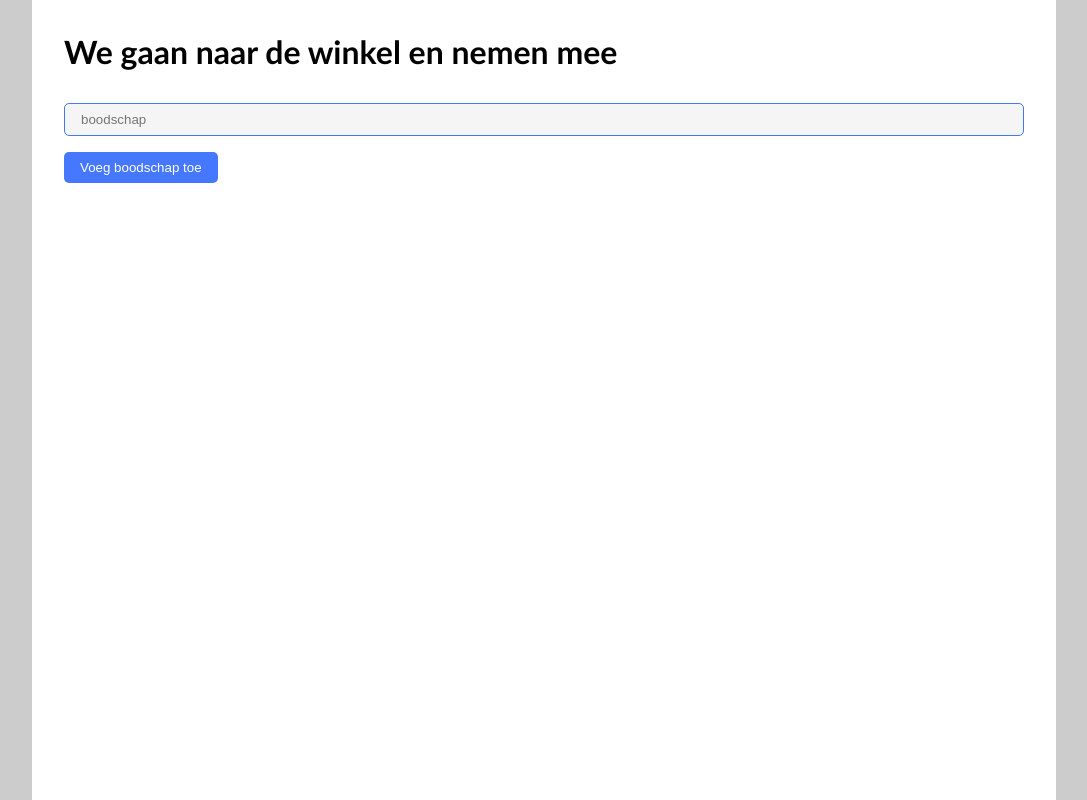
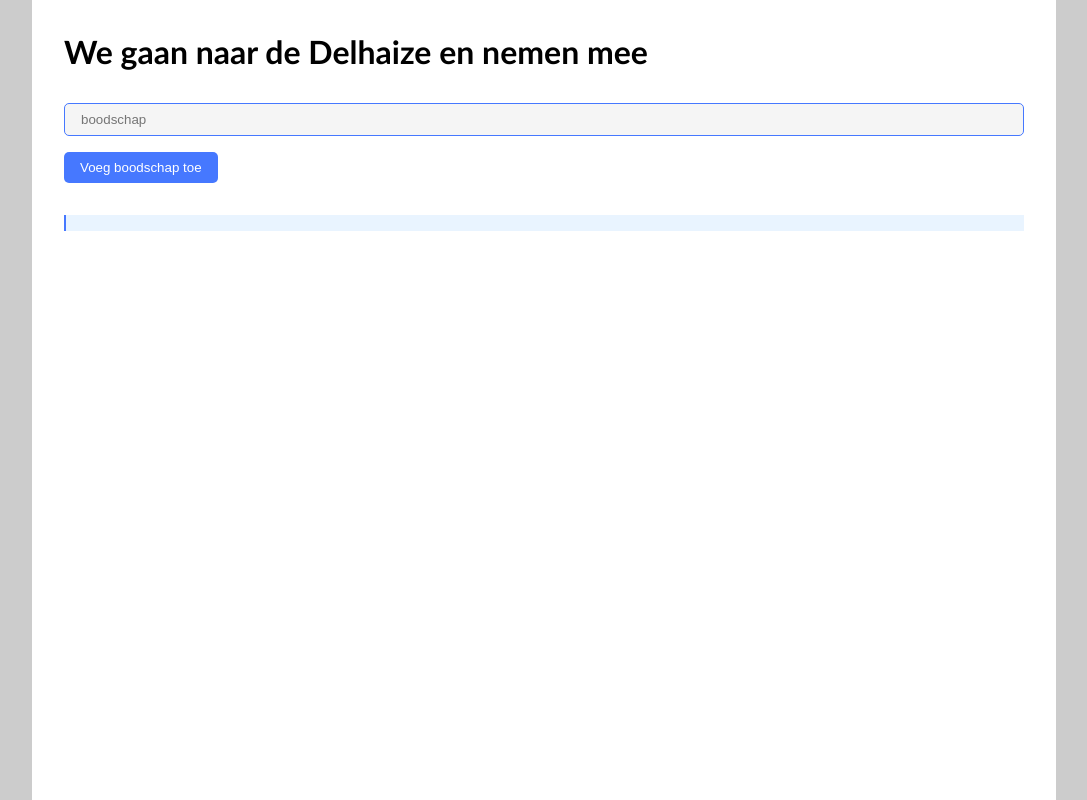
Before and after one commit to pgm-harmhoek/web-storage-api, a plain HTML site: page index.html in a window 1280 px wide. Both pictures are taken after a click on the button "Voeg boodschap toe". Shown: the whole page, without its empty margins (96-1183 px from the left). Drawn offline with Linux system fonts and the light colour scheme.

Commit message:
solution demo 23/02/17

```diff
--- a/index.html
+++ b/index.html
@@ -12,7 +12,7 @@
 <body>
 
   <div class="container">
-    <h1>We gaan naar de winkel en nemen mee</h1>
+    <h1>We gaan naar de Delhaize en nemen mee</h1>
 
     <form id="groceryForm" action="">
 
--- a/js/app.js
+++ b/js/app.js
@@ -1,12 +1,49 @@
 const app = {
   init() {
+    // haal de boodschappen uit localStorage,
+    // als er geen zijn dan is het een lege array --> || []
+    this.groceries = JSON.parse(localStorage.getItem("groceries")) || [];
+
     this.cacheElements();
     this.registerListeners();
     this.createHTMLList();
   },
-  cacheElements() {},
-  registerListeners() {},
-  createHTMLList() {},
+  cacheElements() {
+    this.$inpGrocery = document.querySelector("#grocery");
+    this.$btnAdd = document.querySelector("#add");
+    this.$ulGroceries = document.querySelector("#groceries");
+  },
+  registerListeners() {
+    this.$inpGrocery.addEventListener("keyup", (e) => {
+      e.preventDefault(); // voorkomt dat de pagina herlaadt
+      // als de gebruiker op enter drukt, voeg de boodschap toe
+      if (e.key === "Enter") {
+        const grocery = this.$inpGrocery.value;
+        this.addGrocery(grocery);
+        this.$inpGrocery.value = "";
+      }
+    });
+
+    this.$btnAdd.addEventListener("click", () => {
+      const grocery = this.$inpGrocery.value;
+      this.addGrocery(grocery);
+      this.$inpGrocery.value = "";
+    });
+  },
+  addGrocery(grocery) {
+    // add grocery to HTML list
+    this.$ulGroceries.innerHTML += `<li>${grocery}</li>`;
+    // add grocery to array
+    this.groceries.push(grocery);
+    // add groceries to localStorage
+    localStorage.setItem("groceries", JSON.stringify(this.groceries));
+  },
+  createHTMLList() {
+    // zet de array om naar een array met li's
+    const liGroceries = this.groceries.map((grocery) => `<li>${grocery}</li>`);
+    // steek de li's in de ul
+    this.$ulGroceries.innerHTML = liGroceries.join("");
+  },
 };
 
 app.init();
```
